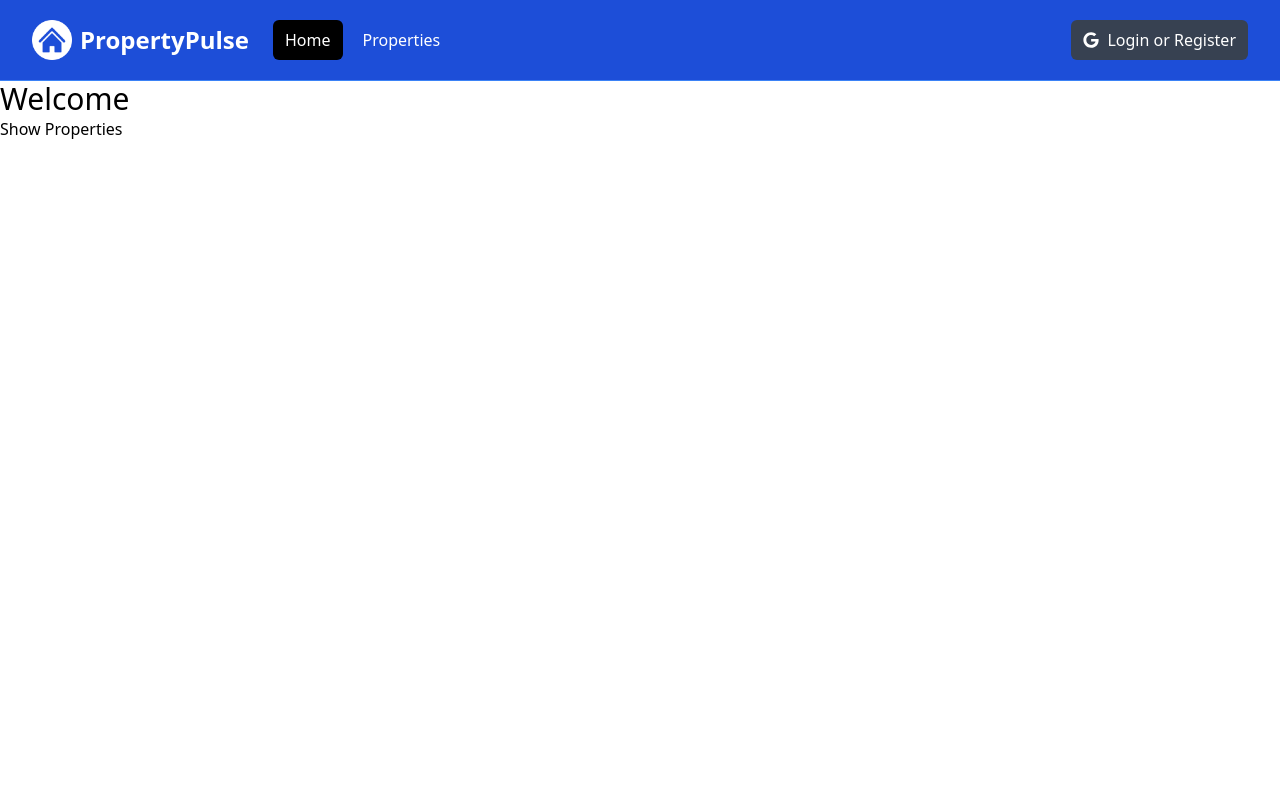
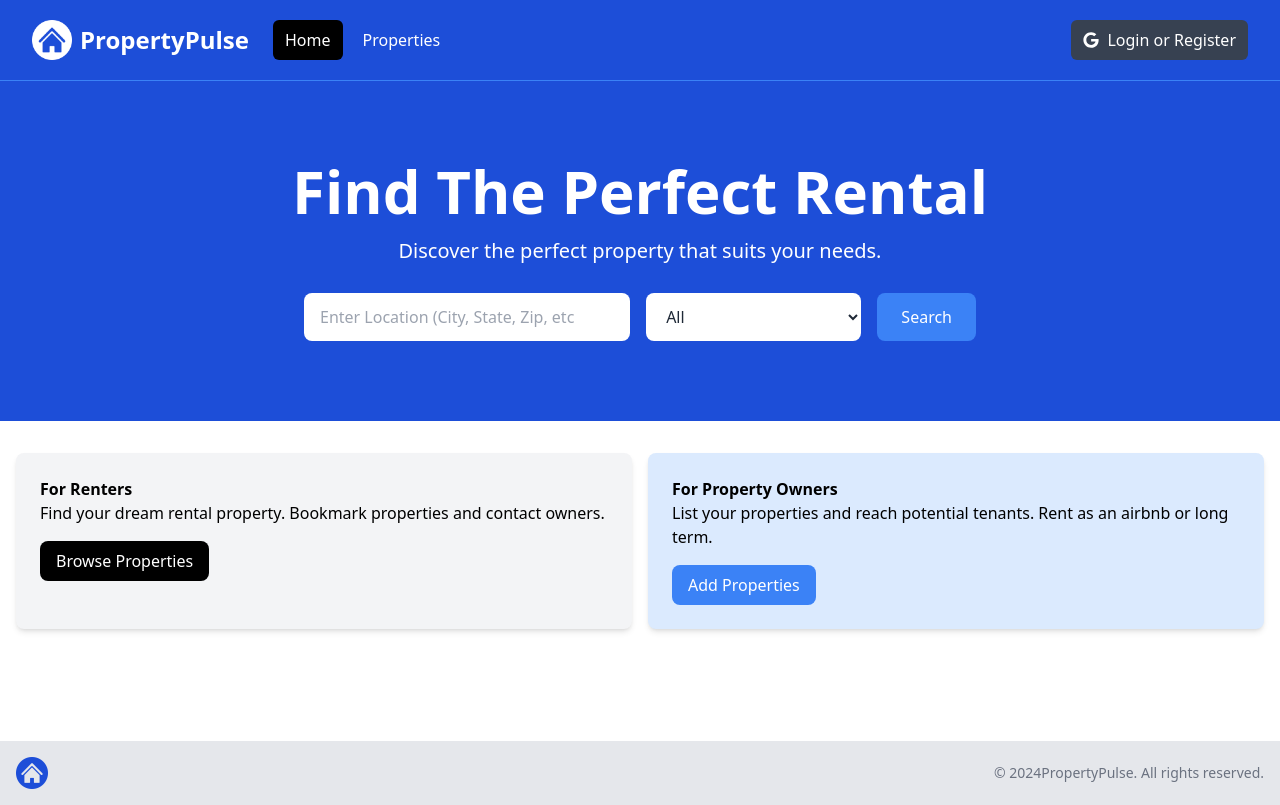
Before and after one commit to robertgicheha/Property-Pulse, a Next.js app: page / in a window 1280 px wide. Built offline with nearby package versions, Linux system fonts and the light colour scheme.

Commit message:
Homepage components:Hero section, Infoboxes and Footer

```diff
--- a/app/layout.jsx
+++ b/app/layout.jsx
@@ -1,6 +1,7 @@
 import React from 'react'
 import '@/assets/styles/globals.css'
 import Navbar from '@/components/Navbar'
+import Footer from '@/components/Footer'
 
 export const metadata = {
   title: 'PropertyPulse | Find the perfect Rental',
@@ -14,6 +15,7 @@
       <body>
         <Navbar />
         <main>{children}</main>
+        <Footer />
       </body>
     </html>
   )
--- a/app/page.jsx
+++ b/app/page.jsx
@@ -1,13 +1,12 @@
 'use client'
-
-import Link from 'next/link'
-
+import Hero from '@/components/Hero'
+import InfoBoxes from '@/components/InfoBoxes'
 const HomePage = () => {
   return (
-    <div>
-      <h1 className='text-3xl'>Welcome</h1>
-      <Link href='/properties'>Show Properties</Link>
-    </div>
+    <>
+      <Hero />
+      <InfoBoxes />
+    </>
   )
 }
 
--- /dev/null
+++ b/components/Footer.jsx
@@ -0,0 +1,24 @@
+import Image from 'next/image'
+import Logo from '@/assets/images/logo.png'
+
+const Footer = () => {
+  const currentYear = new Date().getFullYear()
+  return (
+    <footer className='bg-gray-200 py-4 mt-24'>
+      <div className='container mx-auto  flex flex-col md:flex-row items-center justify-between px-4'>
+        <div className='mb-4 md:mb-0'>
+          <Image src={Logo} alt='Logo' className='h-8 w-auto' />
+        </div>
+
+        <div>
+          <p className='text-sm text-gray-500 mt-2 md:mt-0'>
+            &copy; {currentYear}
+            PropertyPulse. All rights reserved.
+          </p>
+        </div>
+      </div>
+    </footer>
+  )
+}
+
+export default Footer
--- /dev/null
+++ b/components/Hero.jsx
@@ -0,0 +1,56 @@
+const Hero = () => {
+  return (
+    <section className='bg-blue-700 py-20 mb-4'>
+      <div className='max-w-7xl mx-auto px-4 sm:px-6 lg:px-8 flex flex-col items-center'>
+        <div className='text-center'>
+          <h1 className='text-4xl font-extrabold text-white sm:text-5xl md:text-6xl'>
+            Find The Perfect Rental
+          </h1>
+          <p className='my-4 text-xl text-white'>
+            Discover the perfect property that suits your needs.
+          </p>
+        </div>
+        <form className='mt-3 mx-auto max-w-2xl w-full flex flex-col md:flex-row items-center'>
+          <div className='w-full md:w-3/5 md:pr-2 mb-4 md:mb-0'>
+            <label htmlFor='location' className='sr-only'>
+              Location
+            </label>
+            <input
+              type='text'
+              id='location'
+              placeholder='Enter Location (City, State, Zip, etc'
+              className='w-full px-4 py-3 rounded-lg bg-white text-gray-800 focus:outline-none focus:ring focus:ring-blue-500'
+            />
+          </div>
+          <div className='w-full md:w-2/5 md:pl-2'>
+            <label htmlFor='property-type' className='sr-only'>
+              Property Type
+            </label>
+            <select
+              id='property-type'
+              className='w-full px-4 py-3 rounded-lg bg-white text-gray-800 focus:outline-none focus:ring focus:ring-blue-500'
+            >
+              <option value='All'>All</option>
+              <option value='Apartment'>Apartment</option>
+              <option value='Studio'>Studio</option>
+              <option value='Condo'>Condo</option>
+              <option value='House'>House</option>
+              <option value='Cabin Or Cottage'>Cabin or Cottage</option>
+              <option value='Loft'>Loft</option>
+              <option value='Room'>Room</option>
+              <option value='Other'>Other</option>
+            </select>
+          </div>
+          <button
+            type='submit'
+            className='md:ml-4 mt-4 md:mt-0 w-full md:w-auto px-6 py-3 rounded-lg bg-blue-500 text-white hover:bg-blue-600 focus:outline-none focus:ring focus:ring-blue-500'
+          >
+            Search
+          </button>
+        </form>
+      </div>
+    </section>
+  )
+}
+
+export default Hero
--- /dev/null
+++ b/components/InfoBox.jsx
@@ -0,0 +1,24 @@
+
+
+const InfoBox = ({
+  heading,
+  backgroundColor = 'bg-gray-100',
+  textColor = 'text-gray-800',
+  buttonInfo,
+  children,
+}) => {
+  return (
+    <div className={`${backgroundColor} p-6 rounded-lg shadow-md`}>
+      <h2 className={` ${textColor}text-2xl font-bold`}>{heading}</h2>
+      <p className={`${textColor}mt-2 mb-4`}>{children}</p>
+      <a
+        href={buttonInfo.link}
+        className={`inline-block ${buttonInfo.backgroundColor} text-white rounded-lg px-4 py-2 hover:opacity-80`}
+      >
+        {buttonInfo.text}
+      </a>
+    </div>
+  )
+}
+
+export default InfoBox
--- /dev/null
+++ b/components/InfoBoxes.jsx
@@ -0,0 +1,39 @@
+import InfoBox from './InfoBox'
+
+const InfoBoxes = () => {
+  return (
+    <section>
+      <div className='container-xl lg:container m-auto'>
+        <div className='grid grid-cols-1 md:grid-cols-2 gap-4 p-4 rounded-lg'>
+          <InfoBox
+            heading='For Renters'
+            backgroundColor='bg-gray-100'
+            buttonInfo={{
+              text: 'Browse Properties',
+              link: '/properties',
+              backgroundColor: 'bg-black',
+            }}
+          >
+            Find your dream rental property. Bookmark properties and contact
+            owners.
+          </InfoBox>
+
+          <InfoBox
+            heading='For Property Owners'
+            backgroundColor='bg-blue-100'
+            buttonInfo={{
+              text: 'Add Properties',
+              link: '/properties/add',
+              backgroundColor: 'bg-blue-500',
+            }}
+          >
+            List your properties and reach potential tenants. Rent as an airbnb
+            or long term.
+          </InfoBox>
+        </div>
+      </div>
+    </section>
+  )
+}
+
+export default InfoBoxes
```
Also changed, not shown: 1 other file (tests, documents, lock files or other folders).
